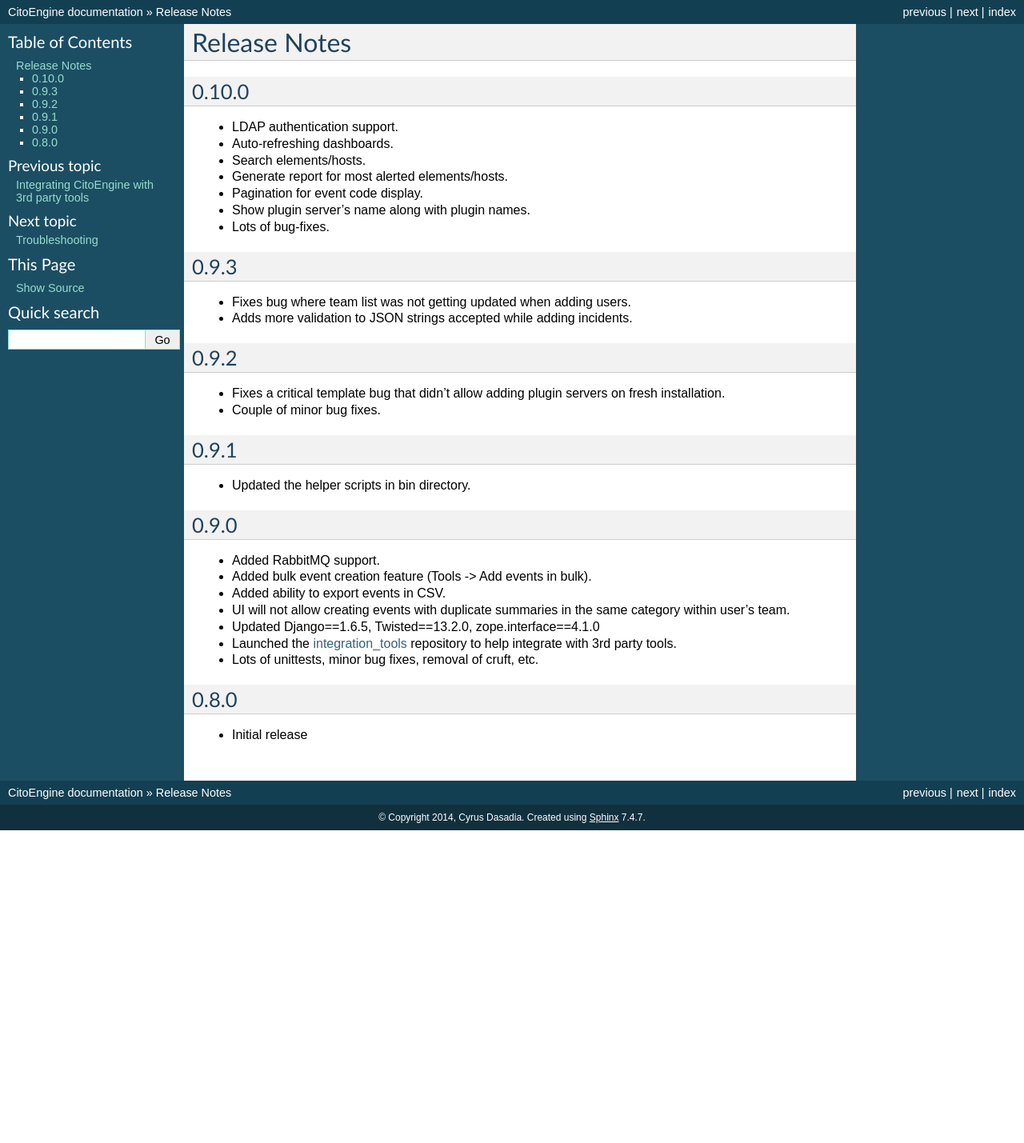
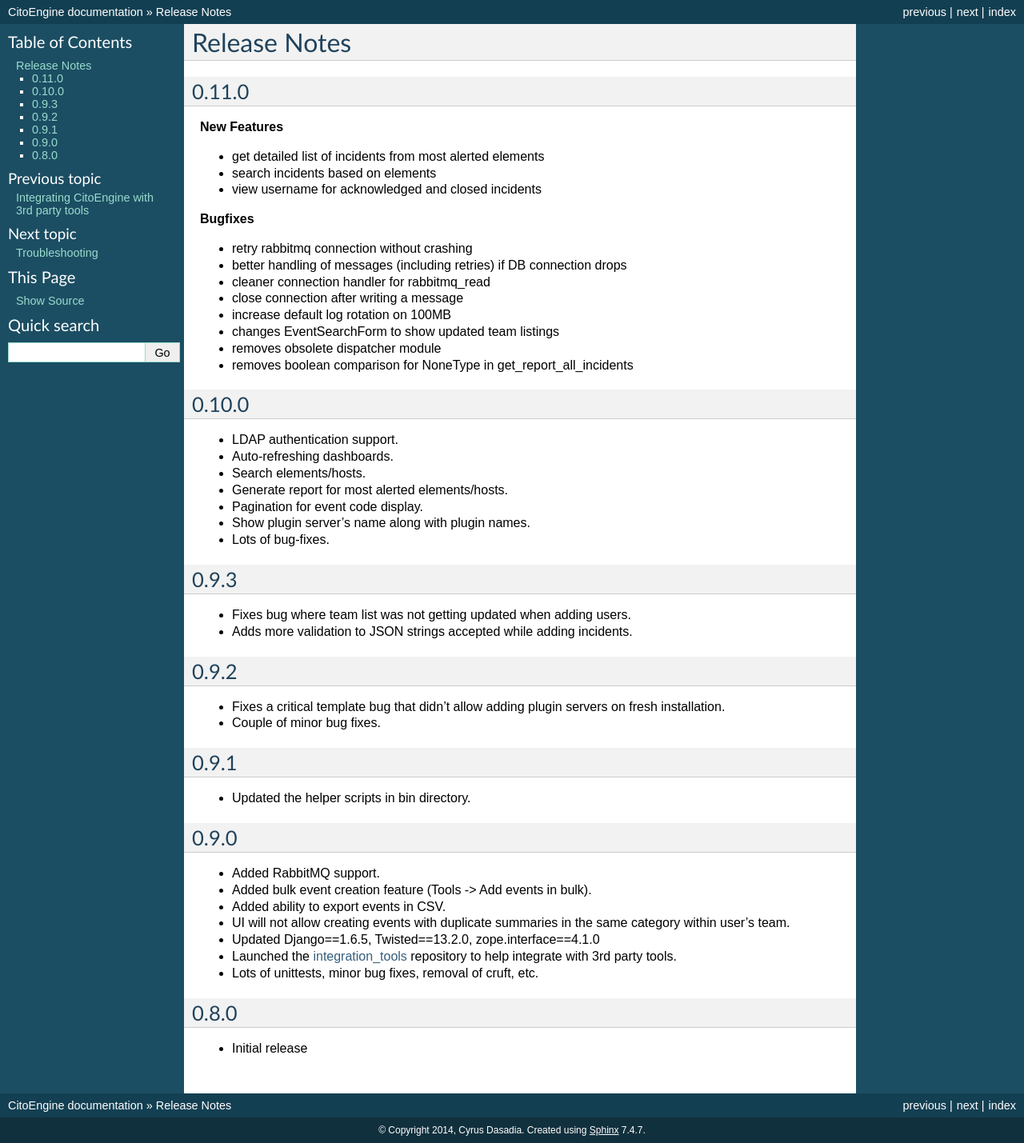
Before and after one commit to CitoEngine/docs.citoengine.org, a Sphinx documentation site: the page built from source/releasenotes.rst, in a window 1280 px wide. Shown: the whole page at 80% size. Built offline with Sphinx 7.4.7, drawn with Linux system fonts in a browser that asks for light colours; before the commit the page ends 1038 px from its top, so only the background shows below that.

Commit message:
feat(releasenotes): updating changelog for v0.11.0

```diff
--- a/source/conf.py
+++ b/source/conf.py
@@ -51,7 +51,7 @@ copyright = u'2014, Cyrus Dasadia'
 # built documents.
 #
 # The short X.Y version.
-version = '0.10.0'
+version = '0.11.0'
 # The full version, including alpha/beta/rc tags.
 release = ''
 
--- a/source/releasenotes.rst
+++ b/source/releasenotes.rst
@@ -1,5 +1,36 @@
 Release Notes
 =============
+
+0.11.0
+------
+
+**New Features**
+
+* get detailed list of incidents from most alerted elements
+
+* search incidents based on elements
+
+* view username for acknowledged and closed incidents
+
+**Bugfixes**
+
+* retry rabbitmq connection without crashing
+
+* better handling of messages (including retries) if DB connection drops
+
+* cleaner connection handler for rabbitmq_read
+
+* close connection after writing a message
+
+* increase default log rotation on 100MB
+
+* changes EventSearchForm to show updated team listings
+
+* removes obsolete dispatcher module
+
+* removes boolean comparison for NoneType in get_report_all_incidents
+
+
 
 0.10.0
 ------
```
